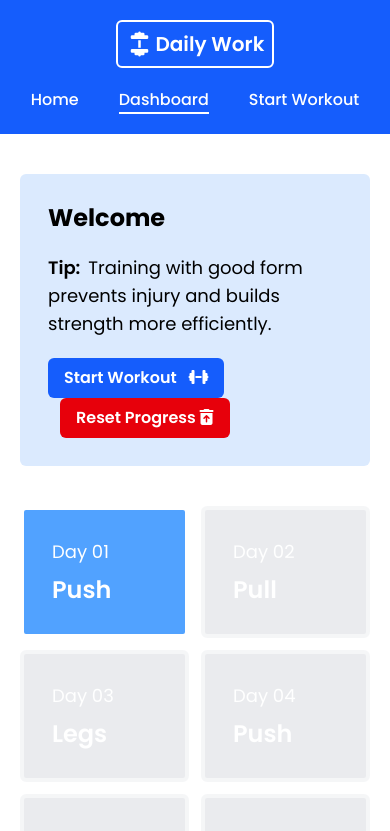
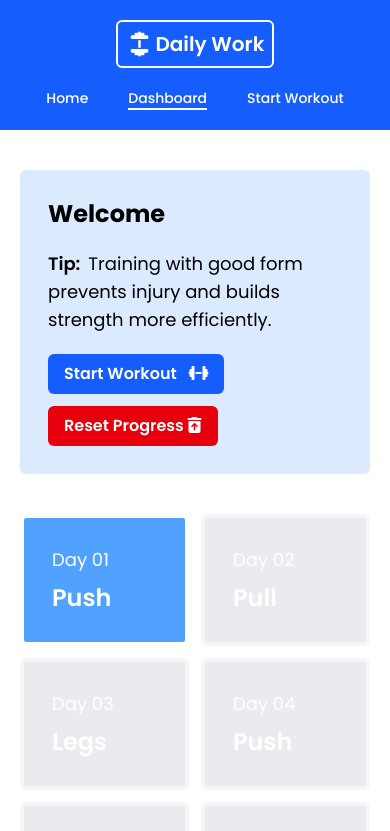
Before and after one commit to kaleemullahahsan/vue-workout-app, a Vue app: page /dashboard in a window 390 px wide. Shown: the top 831 px of the page. Built offline with nearby package versions, Linux system fonts and the light colour scheme.

Commit message:
mobile layout updates

```diff
--- a/src/components/Header.vue
+++ b/src/components/Header.vue
@@ -25,7 +25,7 @@ const unlockedIndex = getUnlockedIndex();
             <div class="flex justify-center flex-col items-center gap-5">
                 <RouterLink to="/" class="text-xl font-semibold text-white border-2 border-white p-2 md:p-3 rounded-md"><i
                         class="fa-solid fa-dumbbell rotate-90 text-xl md:text-xl"></i> Daily Work</RouterLink>
-                <ul class="text-white flex gap-10 font-medium navBar">
+                <ul class="text-white flex gap-10 font-medium navBar text-sm md:text-base">
                     <li :class="{ active: route.path === '/' }">
                         <RouterLink to="/">Home</RouterLink>
                     </li>
--- a/src/pages/DashboardView.vue
+++ b/src/pages/DashboardView.vue
@@ -63,7 +63,7 @@ const resetProgress = () => {
             <button class="btn-primary" @click="startWorkout(workoutProgram[unlockedIndex]?.name || '', unlockedIndex)">
                 Start Workout <i class="fa-solid fa-dumbbell ml-2"></i>
             </button>
-            <button class="btn-danger ml-3" @click="resetProgress()">
+            <button class="btn-danger mt-3 sm:ml-3" @click="resetProgress()">
                 Reset Progress <i class="fa-solid fa-trash-can-arrow-up"></i>
             </button>
         </div>
```
